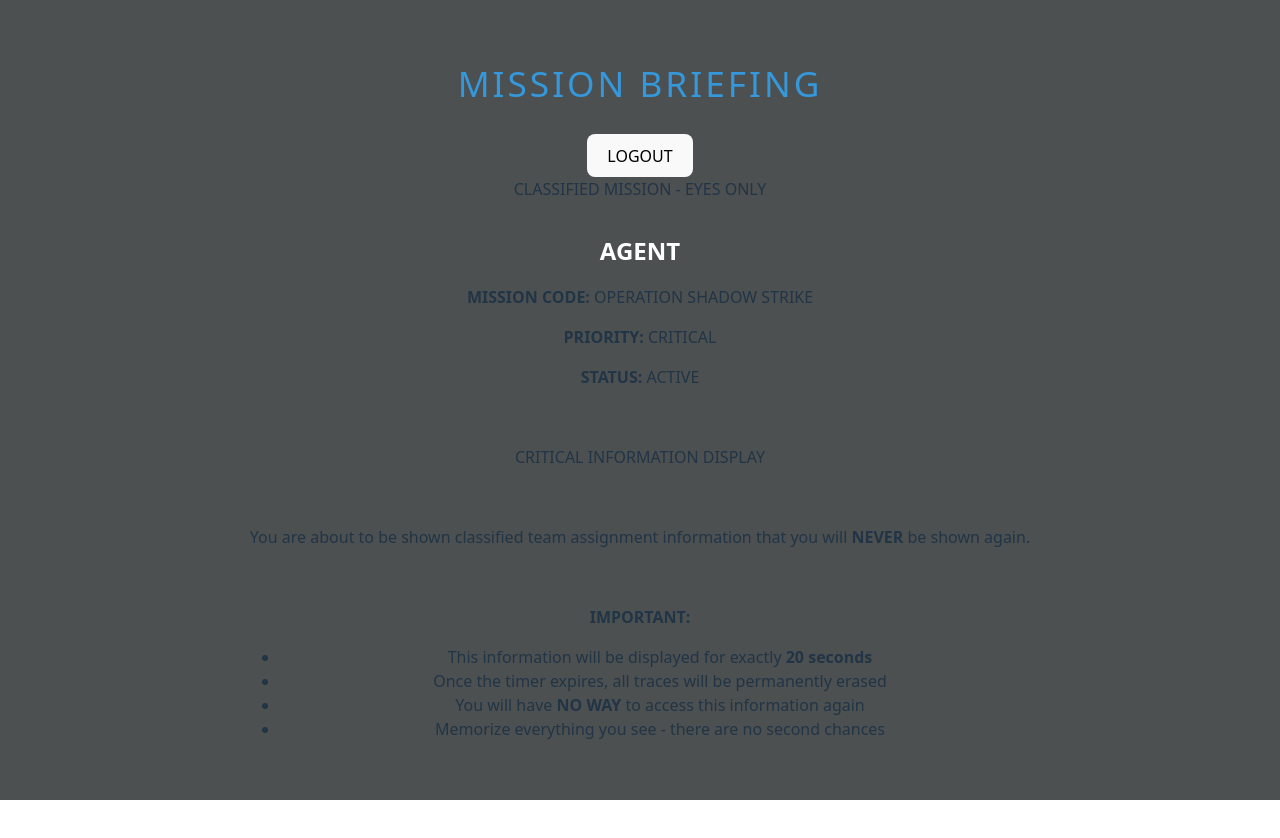
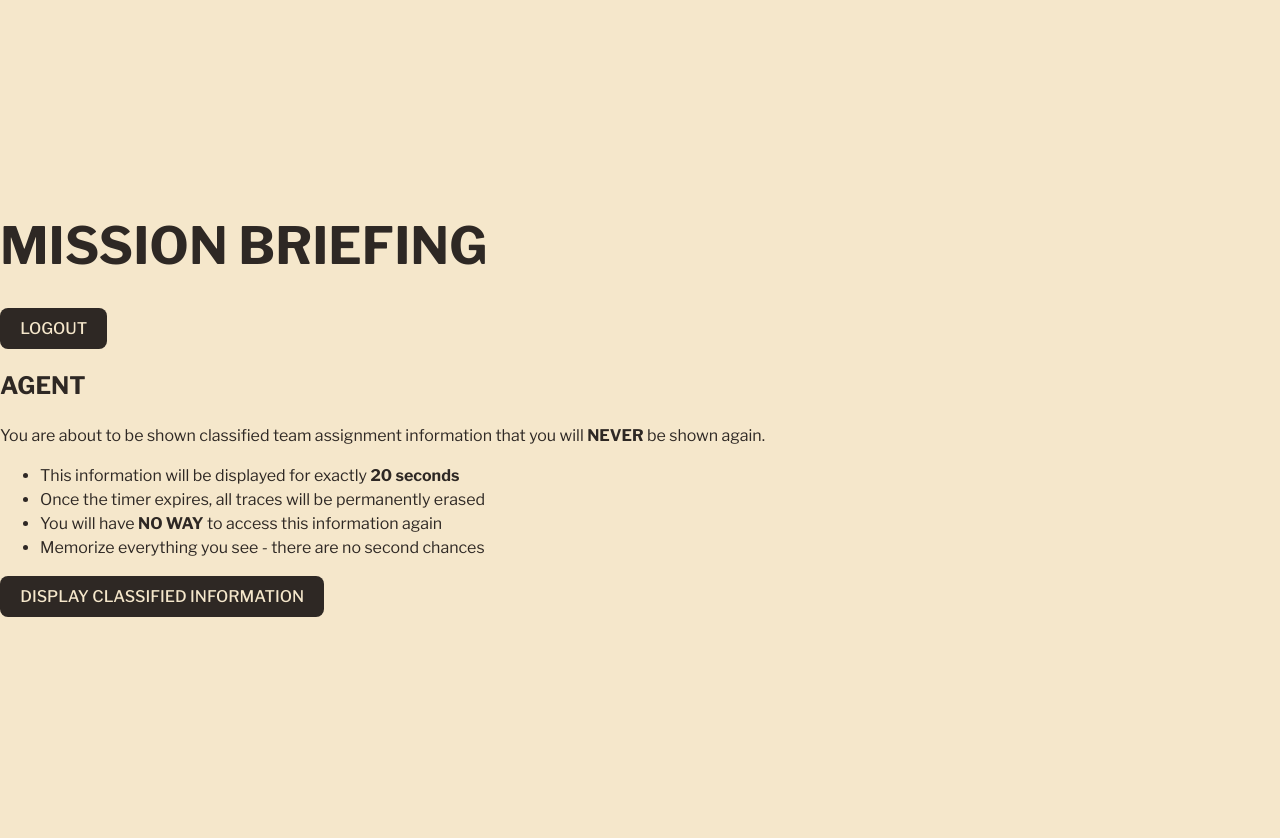
Before and after one commit to davidhdaw/press-me, a React (Vite) app: page /mission in a window 1280 px wide. Shown: the top 838 px of the page. After the commit the page ends 800 px from the top, so only its background shows below. Built offline with nearby package versions, Linux system fonts and the light colour scheme; sample sign-in values are in the browser's storage.

Commit message:
Restyling into black and white
Removed all card specific styling and text align on header elements, removed styling on root element, changed everything to Libre Franklin

```diff
--- a/src/App.css
+++ b/src/App.css
@@ -1,19 +1,6 @@
 /* Import color variables */
 @import './colors.css';
 
-#root {
-  max-width: 1280px;
-  margin: 0 auto;
-  padding: 2rem;
-  text-align: center;
-  height: 100vh;
-  overflow: hidden;
-}
-
-h2 {
-  color: var(--text-white);
-  text-align: center;
-}
 
 .login-container {
   position: fixed;
@@ -24,28 +11,17 @@ h2 {
   display: flex;
   justify-content: center;
   align-items: center;
-  background: var(--bg-dark-gray);
+  background: var(--bg);
   overflow: hidden;
 }
 
 .login-card {
-  backdrop-filter: blur(10px);
   border-radius: 8px;
   padding: 3rem;
   width: 100%;
   max-width: 450px;
   position: relative;
   z-index: 10;
-}
-
-.login-card h1 {
-  margin-bottom: 2rem;
-  color: var(--primary-blue);
-  font-size: 2.2rem;
-  font-weight: 300;
-  text-transform: uppercase;
-  letter-spacing: 3px;
-  position: relative;
 }
 
 .login-form {
@@ -64,88 +40,10 @@ h2 {
 .form-group label {
   margin-bottom: 0.5rem;
   font-weight: 400;
-  color: var(--primary-blue);
   font-size: 0.9rem;
   text-transform: uppercase;
   letter-spacing: 1px;
 }
-
-.form-group input {
-  /* Uses .input class from colors.css */
-}
-
-.login-button {
-  margin-top: 1.5rem;
-  /* Uses .btn .btn-primary .btn-lg classes from colors.css */
-}
-
-/* Logout button styles */
-.logout-button {
-  /* Uses .btn .btn-outline .btn-sm classes from colors.css */
-}
-
-/* Responsive design */
-@media (max-width: 768px) {
-  .login-card {
-    margin: 1rem;
-    padding: 2rem;
-  }
-
-  .login-card h1 {
-    font-size: 1.8rem;
-  }
-}
-
-/* Mission Component Styles */
-.mission-container {
-  position: fixed;
-  top: 0;
-  left: 0;
-  right: 0;
-  bottom: 0;
-  display: flex;
-  justify-content: center;
-  align-items: center;
-  background: var(--bg-dark-gray);
-  overflow: hidden;
-}
-
-.mission-card {
-  border-radius: 8px;
-  padding: 3rem;
-  width: 100%;
-  max-width: 800px;
-  max-height: 90vh;
-  overflow-y: auto;
-  position: relative;
-  z-index: 10;
-}
-
-.mission-card h1 {
-  margin-bottom: 2rem;
-  color: var(--primary-blue);
-  font-size: 2.2rem;
-  font-weight: 300;
-  text-transform: uppercase;
-  letter-spacing: 3px;
-  position: relative;
-  text-align: center;
-}
-
-.mission-content {
-  margin-top: 2rem;
-}
-
-.mission-content h2 {
-  text-align: center;
-  margin-bottom: 1rem;
-}
-
-.mission-button {
-  margin-top: 2rem;
-  /* Uses .btn .btn-secondary .btn-lg classes from colors.css */
-}
-
 
 /* Fade out animation */
 .fade-out {
@@ -157,68 +55,10 @@ h2 {
   100% { opacity: 0; }
 }
 
-/* Dashboard Component Styles */
-.dashboard-container {
-  position: fixed;
-  top: 0;
-  left: 0;
-  right: 0;
-  bottom: 0;
-  display: flex;
-  flex-direction: column;
-  justify-content: center;
-  align-items: center;
-  background: var(--bg-dark-gray);
-  overflow: hidden;
-}
-
-
-.dashboard-card {
-  backdrop-filter: blur(10px);
-  border-radius: 8px;
-  padding: 2rem;
-  width: 100%;
-  max-width: 1200px;
-  max-height: 90vh;
-  overflow-y: auto;
-  position: relative;
-  z-index: 10;
-}
-
-.dashboard-header {
-  display: flex;
-  justify-content: space-between;
-  align-items: center;
-  margin-bottom: 2rem;
-  padding-bottom: 1rem;
-}
-
-.dashboard-header h1 {
-  margin: 0;
-  color: var(--primary-blue);
-  font-size: 2rem;
-  font-weight: 300;
-  text-transform: uppercase;
-  letter-spacing: 3px;
-}
-
 .agent-info {
-  text-align: center;
   margin-bottom: 2rem;
   padding: 1rem;
   border-radius: 8px;
-}
-
-.agent-info h2 {
-  margin: 0 0 0.5rem 0;
-  color: var(--text-white);
-  font-size: 1.5rem;
-}
-
-.agent-info p {
-  margin: 0;
-  color: var(--text-white);
-  font-size: 0.9rem;
 }
 
 .missions-grid {
@@ -230,33 +70,11 @@ h2 {
   margin-bottom: 2rem;
 }
 
-.mission-card {
-  border-radius: 8px;
-  padding: 1.5rem;
-  transition: all 0.3s ease;
-}
-
-.mission-card:hover {
-  border-color: var(--primary-blue);
-  transform: translateY(-2px);
-}
-
 .mission-header {
   display: flex;
   justify-content: space-between;
   align-items: flex-start;
   margin-bottom: 1rem;
-}
-
-.mission-header h3 {
-  margin: 0;
-  color: var(--primary-blue);
-  font-size: 1.1rem;
-  font-weight: 600;
-  text-transform: uppercase;
-  letter-spacing: 1px;
-  flex: 1;
-  margin-right: 1rem;
 }
 
 .status-badge {
@@ -283,7 +101,7 @@ h2 {
 
 .mission-body p {
   margin: 0;
-  color: var(--text-white);
+  color: var(--text);
   font-size: 0.9rem;
   line-height: 1.5;
   text-align: justify;
@@ -304,33 +122,12 @@ h2 {
 }
 
 .meta-item {
-  color: var(--text-white);
+  color: var(--text);
   font-size: 0.8rem;
 }
 
 .meta-item strong {
   color: var(--primary-blue);
-}
-
-.accept-mission-button {
-  /* Uses .btn .btn-success classes from colors.css */
-}
-
-.dashboard-footer {
-  text-align: center;
-  padding-top: 1.5rem;
-}
-
-.refresh-button {
-  margin-bottom: 1rem;
-  /* Uses .btn .btn-warning .btn-lg classes from colors.css */
-}
-
-.footer-note {
-  color: var(--text-white);
-  font-size: 0.8rem;
-  margin: 0;
-  opacity: 0.7;
 }
 
 .loading-spinner {
@@ -341,7 +138,7 @@ h2 {
 .spinner {
   width: 50px;
   height: 50px;
-  border: 3px solid var(--bg-dark-gray);
+  border: 3px solid var(--bg);
   border-top: 3px solid var(--primary-blue);
   border-radius: 50%;
   animation: spin 1s linear infinite;
@@ -361,22 +158,6 @@ h2 {
   margin: 0;
 }
 
-.retry-button {
-  margin-top: 1rem;
-  /* Uses .btn .btn-secondary .btn-lg classes from colors.css */
-}
-
-/* Responsive design for dashboard */
-@media (max-width: 768px) {
-  .dashboard-card {
-    margin: 1rem;
-    padding: 1.5rem;
-  }
-
-  .dashboard-header h1 {
-    font-size: 1.5rem;
-  }
-
   .missions-grid {
     grid-template-columns: 1fr;
   }
@@ -386,25 +167,10 @@ h2 {
     align-items: stretch;
   }
 
-  .accept-mission-button {
-    width: 100%;
+/* Responsive design for dashboard */
+@media (max-width: 768px) {
+  #root {
+    margin: 1rem;
+    padding: 1rem;
   }
 }
-
-/* Success Key Input and Submit Button Styling */
-.success-key-input {
-  display: flex;
-  gap: 0.75rem;
-  align-items: center;
-}
-
-.success-key-field {
-  flex: 1;
-  /* Uses .input class from colors.css */
-}
-
-.submit-mission-button {
-  min-width: 80px;
-  white-space: nowrap;
-  /* Uses .btn .btn-secondary classes from colors.css */
-}
--- a/src/Mission.jsx
+++ b/src/Mission.jsx
@@ -77,38 +77,17 @@ function Mission({ agentName, onLogout }) {
             LOGOUT
           </button>
         </div>
-        <div>
-          CLASSIFIED MISSION - EYES ONLY
-        </div>
 
         <div className="mission-content">
           <h2>AGENT {agentName}</h2>
           <div>
-            <p><strong>MISSION CODE:</strong> OPERATION SHADOW STRIKE</p>
-            <p><strong>PRIORITY:</strong> CRITICAL</p>
-            <p><strong>STATUS:</strong> ACTIVE</p>
-            <br />
-            <p>
-              CRITICAL INFORMATION DISPLAY
-            </p>
-            <br />
             <p>You are about to be shown classified team assignment information that you will <strong>NEVER</strong> be shown again.</p>
-            <br />
-            <p><strong>IMPORTANT:</strong></p>
             <ul>
               <li>This information will be displayed for exactly <strong>20 seconds</strong></li>
               <li>Once the timer expires, all traces will be permanently erased</li>
               <li>You will have <strong>NO WAY</strong> to access this information again</li>
               <li>Memorize everything you see - there are no second chances</li>
             </ul>
-            <br />
-            <p >
-              THIS IS YOUR ONLY OPPORTUNITY TO VIEW THIS DATA
-            </p>
-            <br />
-            <p>
-              WARNING: This information will be deleted from all secure networks upon acceptance
-            </p>
           </div>
         </div>
 
--- a/src/colors.css
+++ b/src/colors.css
@@ -1,145 +1,58 @@
 /* Global Color Variables */
 :root {
   /* Primary Colors */
-  --primary-blue: #3498db;
+  --primary-blue: #5A7CA7;
 
   /* Secondary Colors */
-  --secondary-red: #e74c3c;
-  --secondary-green: #2ecc71;
-  --secondary-orange: #f39c12;
+  --secondary-red: #E96C55;
+  --secondary-green: #9FBD71;
+  --secondary-orange: #EECD45;
 
   /* Background Colors */
-  --bg-dark-gray: #4d5051;
-  --bg-input: rgba(52, 73, 94, 0.8);
-  --bg-input-focus: rgba(52, 73, 94, 0.9);
+  --bg: #F5E7CB;
+  --bg-input: #C3B482;
+  --bg-input-focus: var(--bg);
 
   /* Base Theme Colors (from index.css) */
-  --bg-primary: #242424;
-  --bg-primary-light: #ffffff;
-  --bg-button: #1a1a1a;
-  --bg-button-light: #f9f9f9;
+  --bg-button: #2E2824;
 
   /* Text Colors */
-  --text-white: #ffffff;
-  --text-primary-light: #213547;
-  --text-placeholder: rgba(189, 195, 199, 0.6);
+  --text: #2E2824;
+  --text-placeholder: var(--text);
   --text-disabled: rgba(189, 195, 199, 0.5);
 
   /* Link Colors */
-  --link-primary: #646cff;
-  --link-primary-hover: #535bf2;
-  --link-primary-hover-light: #747bff;
+  --link-primary: var(--primary-blue);
 
   /* Disabled Colors */
-  --disabled-bg: rgba(52, 152, 219, 0.3);
-}
-
-/* Base Button Styles */
-.btn {
-  padding: 0.75rem 1.5rem;
-  border: none;
-  border-radius: 4px;
-  font-size: 0.9rem;
-  font-weight: 600;
-  text-transform: uppercase;
-  letter-spacing: 1px;
-  cursor: pointer;
-  transition: all 0.3s ease;
-  position: relative;
-  overflow: hidden;
-}
-
-.btn:hover:not(:disabled) {
-  transform: translateY(-1px);
-}
-
-.btn:active:not(:disabled) {
-  transform: translateY(0);
-}
-
-.btn:disabled {
-  cursor: not-allowed;
-  transform: none;
-}
-
-/* Button Variants */
-.btn-primary {
-  background: var(--primary-blue);
-  color: var(--text-white);
-}
-
-.btn-secondary {
-  background: var(--secondary-red);
-  color: var(--text-white);
-}
-
-.btn-success {
-  background: var(--secondary-green);
-  color: var(--text-white);
-}
-
-.btn-warning {
-  background: var(--secondary-orange);
-  color: var(--text-white);
-}
-
-.btn-outline {
-  background: transparent;
-  color: var(--primary-blue);
-  border: 1px solid var(--primary-blue);
-}
-
-.btn-outline:hover:not(:disabled) {
-  background: rgba(52, 152, 219, 0.1);
-}
-
-/* Button Sizes */
-.btn-sm {
-  padding: 0.5rem 1rem;
-  font-size: 0.8rem;
-}
-
-.btn-lg {
-  padding: 1rem 2rem;
-  font-size: 1rem;
+  --disabled-bg: var(--secondary-red);
 }
 
 /* Base Input Styles */
-.input {
+input {
   padding: 0.75rem 1rem;
   background: var(--bg-input);
-  border: 1px solid var(--primary-blue);
+  border: transparent;
   border-radius: 4px;
   font-size: 0.9rem;
-  color: var(--text-white);
   transition: all 0.3s ease;
   width: 100%;
+  box-sizing: border-box;
 }
 
-.input:focus {
+input:focus {
   outline: none;
-  border-color: #2980b9;
+  border: 1px solid var(--primary-blue);
   background: var(--bg-input-focus);
 }
 
-.input::placeholder {
+input::placeholder {
   color: var(--text-placeholder);
   font-style: italic;
 }
 
-.input:disabled {
+input:disabled {
   background: var(--disabled-bg);
   color: var(--text-disabled);
   cursor: not-allowed;
 }
-
-/* Input Sizes */
-.input-sm {
-  padding: 0.5rem 0.75rem;
-  font-size: 0.8rem;
-}
-
-.input-lg {
-  padding: 1rem 1.25rem;
-  font-size: 1rem;
-}
--- a/src/index.css
+++ b/src/index.css
@@ -1,14 +1,17 @@
+/* Import Google Fonts */
+@import url('https://fonts.googleapis.com/css2?family=Libre+Franklin:ital,wght@0,100..900;1,100..900&display=swap');
+
 /* Import color variables */
 @import './colors.css';
 
 :root {
-  font-family: system-ui, Avenir, Helvetica, Arial, sans-serif;
+  font-family: 'Libre Franklin', system-ui, Avenir, Helvetica, Arial, sans-serif;
   line-height: 1.5;
   font-weight: 400;
 
   color-scheme: light dark;
-  color: var(--text-white);
-  background-color: var(--bg-primary);
+  color: var(--text);
+  background-color: var(--bg);
 
   font-synthesis: none;
   text-rendering: optimizeLegibility;
@@ -16,13 +19,11 @@
   -moz-osx-font-smoothing: grayscale;
 }
 
+
 a {
   font-weight: 500;
   color: var(--link-primary);
   text-decoration: inherit;
-}
-a:hover {
-  color: var(--link-primary-hover);
 }
 
 body {
@@ -38,6 +39,10 @@ h1 {
   line-height: 1.1;
 }
 
+h2 {
+  color: var(--text);
+}
+
 button {
   border-radius: 8px;
   border: 1px solid transparent;
@@ -45,6 +50,7 @@ button {
   font-size: 1em;
   font-weight: 500;
   font-family: inherit;
+  color: var(--bg);
   background-color: var(--bg-button);
   cursor: pointer;
   transition: border-color 0.25s;
@@ -56,16 +62,3 @@ button:focus,
 button:focus-visible {
   outline: 4px auto -webkit-focus-ring-color;
 }
-
-@media (prefers-color-scheme: light) {
-  :root {
-    color: var(--text-primary-light);
-    background-color: var(--bg-primary-light);
-  }
-  a:hover {
-    color: var(--link-primary-hover-light);
-  }
-  button {
-    background-color: var(--bg-button-light);
-  }
-}
```
Also changed, not shown: src/Login.jsx (+2 -5 lines).
